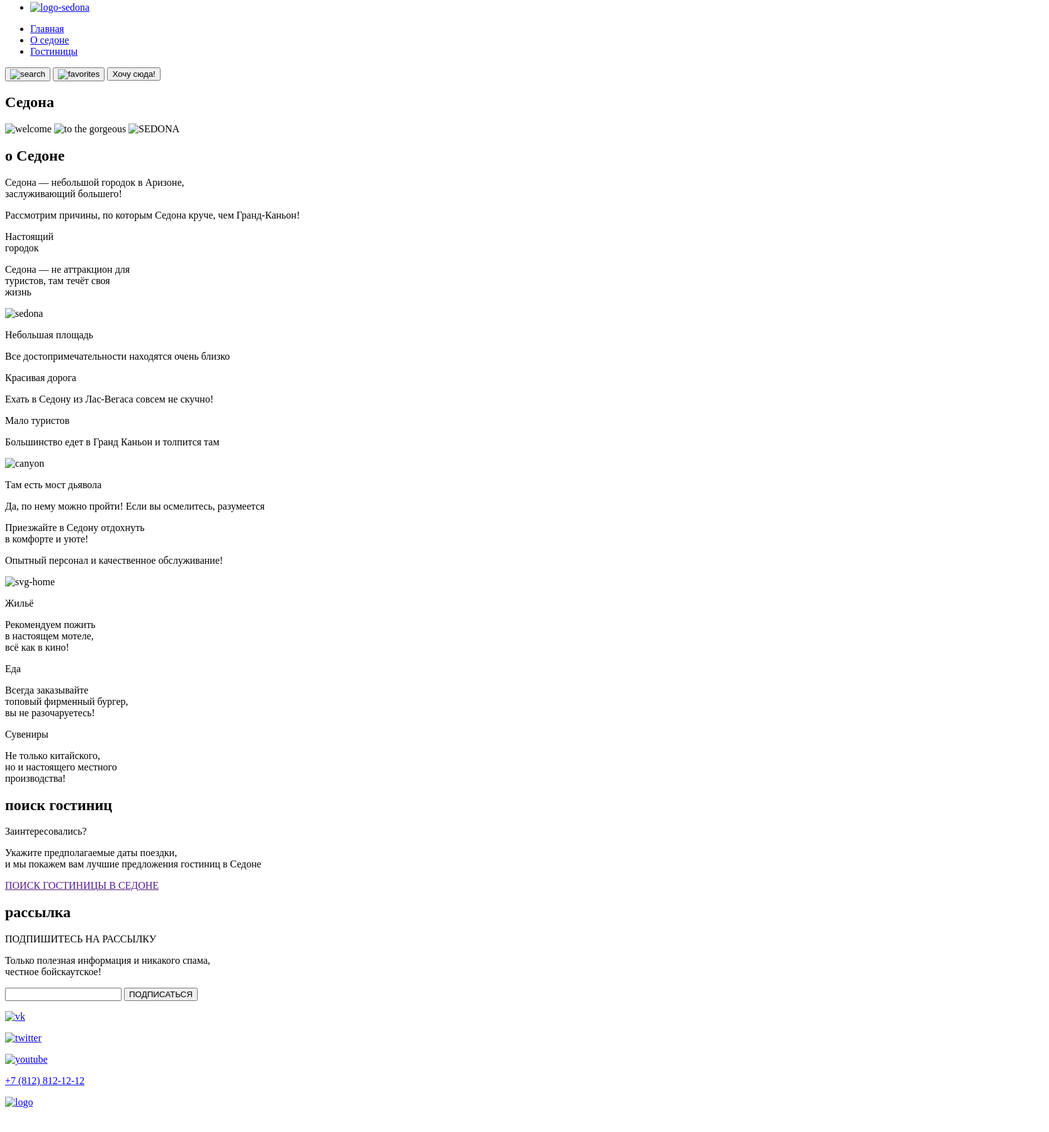
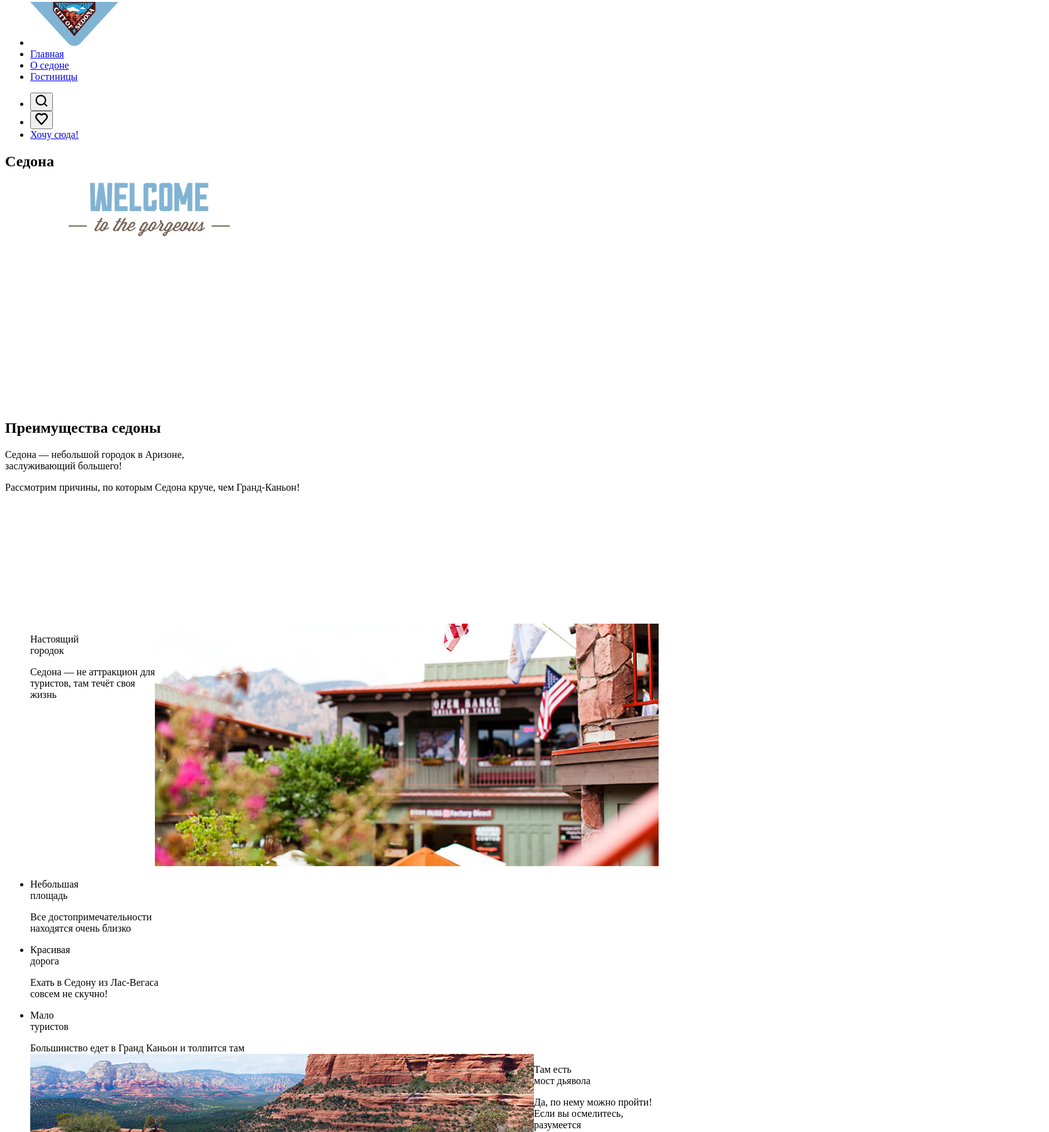
Before and after one commit to kkurut/sedona, a plain HTML site: page index.html in a window 1280 px wide. Shown: the part 13-1810 px from the top of the page at 63% size, 1666 px wide, since content can reach past the window. Before the commit the page ends 1788 px from the top, so only its background shows below. Drawn offline with Linux system fonts and the light colour scheme.

Commit message:
доработка основного сайта

```diff
--- a/index.html
+++ b/index.html
@@ -1,148 +1,230 @@
 <!DOCTYPE html>
 <html lang="ru">
+
   <head>
     <meta charset="utf-8" />
     <title>HTML Academy: Седона</title>
-    <link rel="stylesheet" href="style.css" />
+    <link rel="stylesheet" href="/index.css" />
+
+    <link rel="preconnect" href="https://fonts.googleapis.com" />
+    <link rel="preconnect" href="https://fonts.gstatic.com" crossorigin />
+    <link href="https://fonts.googleapis.com/css2?family=PT+Sans:ital,wght@0,400;0,700;1,400;1,700&display=swap"
+      rel="stylesheet" />
   </head>
+
   <body>
-    <header>
-      <nav>
-        <ul>
-          <li>
-            <a href="index.html"
-              ><p><img src="#" alt="logo-sedona" /></p
-            ></a>
+    <header class="page-header">
+      <nav class="main-nav">
+        <ul class="nav-list">
+          <li class="nav-list-logo">
+            <a href="index.html" aria-current="page">
+              <img class="logo-sedona" src="img/logo.svg" alt="logo-sedona" /></a>
           </li>
-          <li><a href="index.html">Главная</a></li>
-          <li><a href="#">О седоне</a></li>
-          <li><a href="catalog.html">Гостиницы</a></li>
+          <li class="nav-list-item">
+            <a class="nav-list-link active-nav" href="index.html" aria-current="page">Главная</a>
+          </li>
+          <li class="nav-list-item"><a class="nav-list-link" href="#">О седоне</a></li>
+          <li class="nav-list-item"><a class="nav-list-link" href="catalog.html">Гостиницы</a></li>
         </ul>
+        <form action="https://htmlacademy.ru/" method="get">
+          <ul class="client-list">
+            <li class="client-list-ite">
+              <button class="search-button all-button">
+                <img class="img-button" src="img/search.sedona.svg" width="20" height="20" alt="search" />
+              </button>
+            </li>
+            <li class="client-list-ite cl-2">
+              <button class="favorites-button all-button">
+                <img src="img/favorites.svg" alt="favorites" width="20" height="20" />
+              </button>
+            </li>
+            <li class="client-list-item client-item-flex">
+              <a href="#" class="client-item">Хочу сюда!</a>
+            </li>
+          </ul>
+        </form>
       </nav>
+    </header>
+    <main class="main-index">
+      <section class="section-1">
+        <h1 class="visually-hidden">Седона</h1>
+        <img class="welcome-sedona" src="img/welcome.sedona.png" alt="Добро пожаловать в Седону" width="458"
+          height="352">
+        <img style="position: absolute; top: 492px" class="banner-under" src="img/banner.svg" alt="banner-under" />
+      </section>
+      <section class="section-2">
+        <h2 class="visually-hidden">Преимущества седоны</h2>
 
-      <button class="button">
-        <img
-          class="img-button"
-          src="public/images/search.sedona.svg"
-          alt="search"
-        />
-      </button>
-      <button><img src="#" alt="favorites" /></button>
-      <button>Хочу сюда!</button>
-    </header>
-    <main>
-      <section>
-        <h1 class="visually-hidden">Седона</h1>
-        <img src="#" alt="welcome" />
-        <img src="#" alt="to the gorgeous" />
-        <img src="#" alt="SEDONA" />
-      </section>
-      <section>
-        <h1>о Седоне</h1>
-        <div>
+        <div class="cnt-1 cnt" style="height: 261px">
           <p>
-            Седона — небольшой городок в Аризоне,<br />
+            Седона — небольшой городок в Аризоне,<br>
             заслуживающий большего!
           </p>
-          <p>Рассмотрим причины, по которым Седона круче, чем Гранд-Каньон!</p>
+          <span class="">
+            Рассмотрим причины, по которым Седона круче, чем Гранд-Каньон!
+          </span>
+
         </div>
-
-        <div>
-          <p>Настоящий <br />городок</p>
+        <ul class="list-about-sedona">
+          <li style="display: flex;">
+            <div class="cnt-2 cnt cnt-line">
               <p>
-            Седона — не аттракцион для<br />
-            туристов, там течёт своя<br />
+                Настоящий<br>
+                городок
+              </p>
+              <span class="line-white"></span>
+              <span>
+                Седона — не аттракцион для<br>
+                туристов, там течёт своя<br>
                 жизнь
+              </span>
+            </div>
+            <div class="cnt-3">
+              <img src="img/sedona-house.jpg" alt="sedona-house" width="800" height="385" />
+            </div>
+          </li>
+          <li>
+            <div class="cnt-4 cnt cnt-line">
+              <p>
+                Небольшая<br>
+                площадь
               </p>
+              <span class="line"></span>
+              <span>
+                Все достопримечательности<br>
+                находятся очень близко
+              </span>
             </div>
-        <div><img src="#" alt="sedona" /></div>
-        <div>
-          <p>Небольшая площадь</p>
-          <p>Все достопримечательности находятся очень близко</p>
+          </li>
+          <li>
+            <div class="cnt-5 cnt cnt-line">
+              <p>
+                Красивая<br>
+                дорога
+              </p>
+              <span class="line"></span>
+              <span>Ехать в Седону из Лас-Вегаса<br>
+                совсем не скучно!</span>
             </div>
-        <div>
-          <p>Красивая дорога</p>
-          <p>Ехать в Седону из Лас-Вегаса совсем не скучно!</p>
+          </li>
+          <li>
+            <div class="cnt-6 cnt cnt-line">
+              <p>
+                Мало<br>
+                туристов
+              </p>
+              <span class="line"></span>
+              <span>Большинство едет в Гранд Каньон и толпится там</span>
             </div>
-        <div>
-          <p>Мало туристов</p>
-          <p>Большинство едет в Гранд Каньон и толпится там</p>
+          </li>
+          <li style="display: flex;">
+            <div class="cnt-7"><img src="img/canyon.jpg" alt="canyon" /></div>
+            <div class="cnt-8 cnt cnt-line">
+              <p>
+                Там есть<br>
+                мост дьявола
+              </p>
+              <span class="line-white"></span>
+              <span>
+                Да, по нему можно пройти! <br>
+                Если вы осмелитесь,<br>
+                разумеется
+              </span>
             </div>
-        <div><img src="#" alt="canyon" /></div>
-        <div>
-          <p>Там есть мост дьявола</p>
-          <p>Да, по нему можно пройти! Если вы осмелитесь, разумеется</p>
-        </div>
-        <div>
+          </li>
+          <li>
+        </ul>
+      </section>
+      <section class="section-3">
+        <h2 class="visually-hidden">Сервисы мотеля в Седоне</h2>
+        <div class="cnt-9 cnt" style="height: 246px">
           <p>
-            Приезжайте в Седону отдохнуть<br />
+            Приезжайте в Седону отдохнуть<br>
             в комфорте и уюте!
           </p>
-          <p>Опытный персонал и качественное обслуживание!</p>
+          <span>Опытный персонал и качественное обслуживание!</span>
         </div>
-        <div>
-          <img src="#" alt="svg-home" />
+        <ul class="about-service-list">
+          <li class="about-service-item">
+            <div class="cnt-10 cnt">
+              <img src="img/home-icon.svg" alt="home-icon" />
               <p>Жильё</p>
-          <p>
-            Рекомендуем пожить<br />
-            в настоящем мотеле,<br />
+              <span>
+                Рекомендуем пожить<br>
+                в настоящем мотеле,<br>
                 всё как в кино!
-          </p>
+              </span>
             </div>
-        <div>
+          </li>
+          <li class="about-service-item">
+            <div class="cnt-11 cnt">
+              <img src="img/food-icon.svg" alt="food-icon" />
               <p>Еда</p>
-          <p>
-            Всегда заказывайте<br />
-            топовый фирменный бургер,<br />
+              <span>
+                Всегда заказывайте<br>
+                топовый фирменный бургер,<br>
                 вы не разочаруетесь!
-          </p>
+              </span>
             </div>
-        <div>
+          </li>
+          <li class="about-service-item">
+            <div class="cnt-12 cnt">
+              <img src="img/gift-icon.svg" alt="gift-icon" />
               <p>Сувениры</p>
-          <p>
-            Не только китайского,<br />
-            но и настоящего местного<br />
+              <span>
+                Не только китайского,<br>
+                но и настоящего местного<br>
                 производства!
-          </p>
+              </span>
             </div>
+          </li>
+        </ul>
       </section>
-      <section>
-        <h1 class="visually-hidden">поиск гостиниц</h1>
-        <p>Заинтересовались?</p>
+      <section class="section-4">
+        <h2 class="visually-hidden">Поиск гостиниц</h2>
+        <p class="bolder-text" style="margin-top: 96px">Заинтересовались?</p>
         <p>
           Укажите предполагаемые даты поездки,<br />
           и мы покажем вам лучшие предложения гостиниц в Седоне
         </p>
-        <a href="">ПОИСК ГОСТИНИЦЫ В СЕДОНЕ</a>
+        <a href="#" class="search-main-button all-button">
+          ПОИСК ГОСТИНИЦЫ В СЕДОНЕ
+        </a>
       </section>
-      <section>
-        <h1 class="visually-hidden">рассылка</h1>
-        <p>ПОДПИШИТЕСЬ НА РАССЫЛКУ</p>
-        <p>
+      <section class="section-5">
+        <h2 class="visually-hidden">Рассылка</h2>
+        <p class="bolder-text" style="color: #ffffff">
+          ПОДПИШИТЕСЬ НА РАССЫЛКУ
+        </p>
+        <p class="subscribe-text">
           Только полезная информация и никакого спама,<br />
           честное бойскаутское!
         </p>
-
-        <label for="email"><input type="text" id="email" /></label>
-        <button id="subscribe">ПОДПИСАТЬСЯ</button>
+        <form class="email-form" action="https://echo.htmlacademy.ru/" method="post">
+          <label class="visually-hidden" for="email">Укажите ваш e-mail</label>
+          <input class="email-input" type="text" name="use-email" id="email" placeholder="Ваш e-mail" />
+          <button class="subscribe-button all-button" type="submit" id="subscribe">Подписаться</button>
+        </form>
       </section>
     </main>
-    <footer>
-      <p>
-        <a href="https://vk.com/htmlacademy"><img src="#" alt="vk" /></a>
-      </p>
-      <p>
-        <a href="https://t.me/htmlacademy "><img src="#" alt="twitter" /></a>
-      </p>
-      <p>
-        <a href="https://www.youtube.com/user/htmlacademyru"
-          ><img src="#" alt="youtube"
-        /></a>
-      </p>
-      <a href="tel:+78128121212">+7 (812) 812-12-12</a>
-      <p>
-        <a href="https://htmlacademy.ru/"><img src="#" alt="logo" /></a>
-      </p>
+    <footer class="footer">
+      <ul class="social-nav-list">
+        <li class="social-nav-item">
+          <a class="social-nav-link" href="https://vk.com/htmlacademy"><img src="img/vk.svg" alt="vk" width="24"
+              height="14" /> </a>
+        </li>
+        <li class="social-nav-item">
+          <a class="social-nav-link" href="https://t.me/htmlacademy "><img src="img/telegramm.svg" alt="telegram"
+              width="28" height="16" /></a>
+        </li>
+        <li class="social-nav-item">
+          <a class="social-nav-link" href="https://www.youtube.com/user/htmlacademyru"><img src="img/youtube.svg"
+              alt="youtube" width="22" height="17" /></a>
+        </li>
+      </ul>
+      <a class="footer-nav-number" href="tel:+78128121212">+7 (812) 812-12-12</a>
+      <a href="https://htmlacademy.ru/"><img src="img/Logo-html-academy.svg" alt="logo" /></a>
     </footer>
   </body>
+
 </html>
```
Lines whose indentation alone changed are shown as unchanged.
